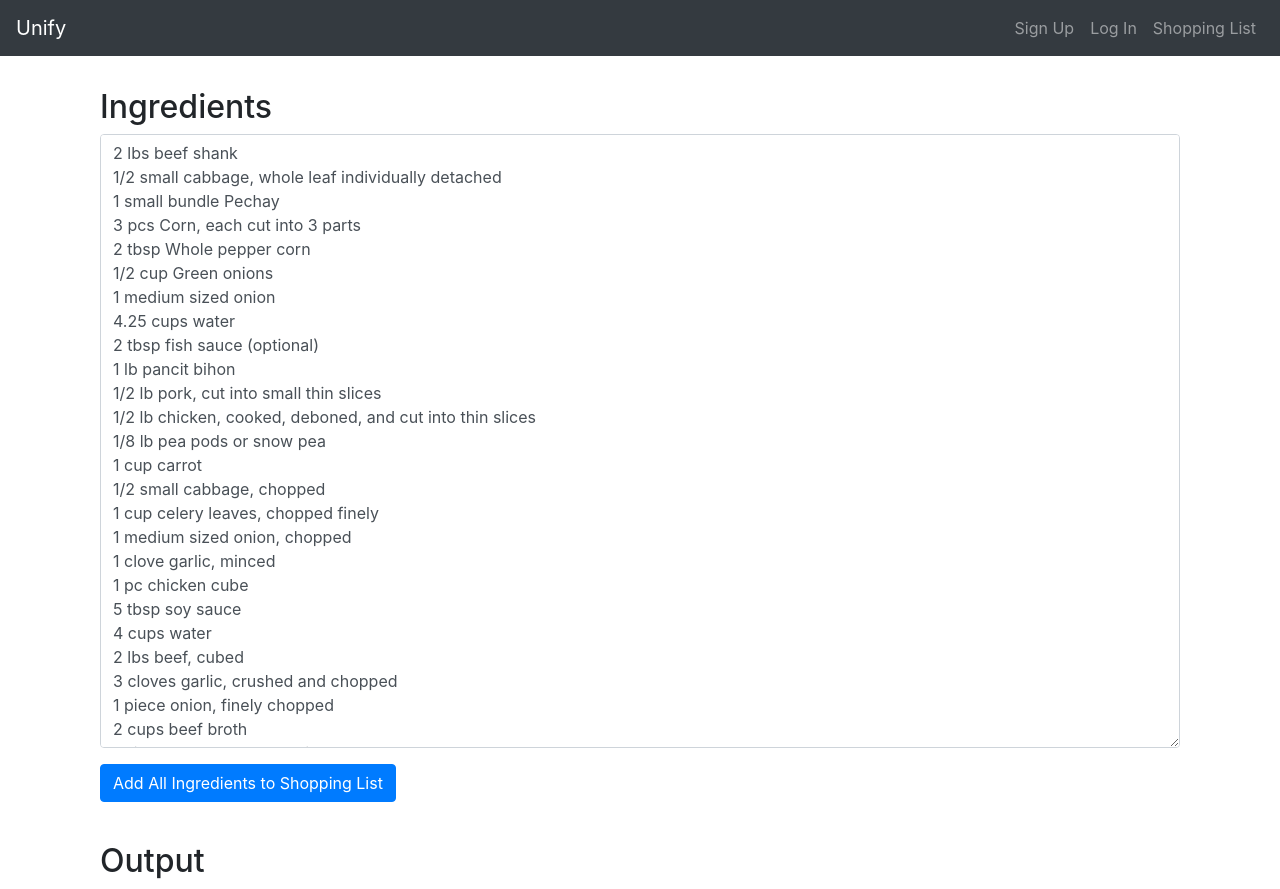
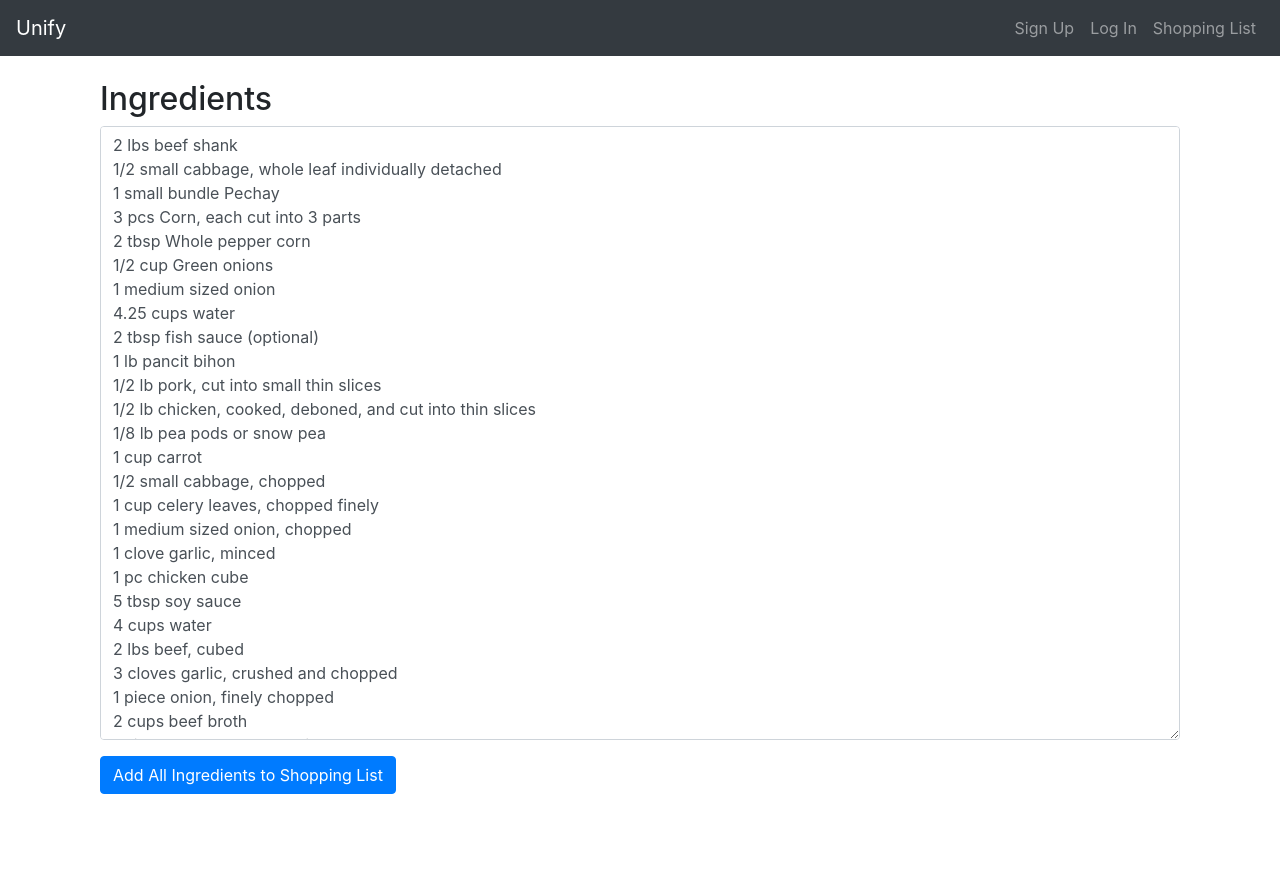
Before and after one commit to caldric/unify, a React (Create React App) app in the folder client/: page / in a window 1280 px wide. Built offline with nearby package versions, Linux system fonts and the light colour scheme.

Commit message:
Restructure grocery input and output components

```diff
--- a/client/src/App.css
+++ b/client/src/App.css
@@ -135,3 +135,7 @@
   font-size: 12px;
   color: #777;
 }
+
+.top-element {
+  margin: 5rem 0;
+}
--- a/client/src/App.tsx
+++ b/client/src/App.tsx
@@ -1,5 +1,5 @@
 // React
-import React from 'react';
+import React, { useState } from 'react';
 import { Route, Switch } from 'react-router-dom';
 
 // CSS
@@ -7,18 +7,34 @@ import 'bootstrap/dist/css/bootstrap.min.css';
 import './App.css';
 
 // Components
+import GroceryOutput from './components/GroceryOutput';
 import Home from './components/Home';
+import Login from './components/Login';
 import NavComponent from './components/NavComponent';
-import Login from './components/Login';
 import Signup from './components/Signup';
+import GroceryInput from './components/GroceryInput';
+
+interface GroceryContent {
+  quantity: number;
+  unit: string;
+  name: string;
+  section: string;
+}
+
+export interface IGroceryOutput {
+  section: string;
+  contents: GroceryContent[];
+}
 
 const App: React.FC = () => {
+  const [groceryOutput, setGroceryOutput] = useState<IGroceryOutput[]>([]);
+
   return (
     <div>
       <NavComponent />
       <Switch>
         <Route exact path="/">
-          <Home />
+          <GroceryInput setGroceryOutput={setGroceryOutput} />
         </Route>
         <Route exact path="/login">
           <Login />
@@ -26,8 +42,8 @@ const App: React.FC = () => {
         <Route exact path="/signup">
           <Signup />
         </Route>
-        <Route path="/test">
-          <h2>This is the test route.</h2>
+        <Route exact path="/shopping-list">
+          <GroceryOutput groceryOutput={groceryOutput} />
         </Route>
       </Switch>
     </div>
--- a/client/src/components/GroceryInput.tsx
+++ b/client/src/components/GroceryInput.tsx
@@ -1,6 +1,7 @@
 import React, { useState } from 'react';
 import Button from 'react-bootstrap/Button';
 import Col from 'react-bootstrap/Col';
+import Container from 'react-bootstrap/Container';
 import Form from 'react-bootstrap/Form';
 import Row from 'react-bootstrap/Row';
 import axios from 'axios';
@@ -82,7 +83,8 @@ const GroceryInput: React.FC<Props> = ({ setGroceryOutput }) => {
   };
 
   return (
-    <Row className="grocery-input">
+    <Container>
+      <Row className="grocery-input top-element">
         <Col>
           <h2>Ingredients</h2>
           <Form onSubmit={handleSubmit}>
@@ -101,6 +103,7 @@ const GroceryInput: React.FC<Props> = ({ setGroceryOutput }) => {
           </Form>
         </Col>
       </Row>
+    </Container>
   );
 };
 
--- a/client/src/components/GroceryOutput.tsx
+++ b/client/src/components/GroceryOutput.tsx
@@ -10,8 +10,8 @@ interface Props {
 
 const GroceryOutput: React.FC<Props> = ({ groceryOutput }) => {
   return (
-    <Container>
-      <h2>Output</h2>
+    <Container className="top-element">
+      <h2>Shopping List</h2>
       {groceryOutput.map((group) => (
         <div className="grocery-section-output" key={group.section}>
           <h3>{group.section}</h3>
--- a/client/src/components/Home.css
+++ /dev/null
@@ -1,3 +0,0 @@
-.row {
-  margin: 40px 0;
-}
--- a/client/src/components/NavComponent.tsx
+++ b/client/src/components/NavComponent.tsx
@@ -17,7 +17,7 @@ const NavComponent: React.FC = () => {
           <Nav.Link as={Link} to="/login">
             Log In
           </Nav.Link>
-          <Nav.Link as={Link} to="/">
+          <Nav.Link as={Link} to="/shopping-list">
             Shopping List
           </Nav.Link>
         </Nav>
```
Lines whose indentation alone changed are shown as unchanged.
